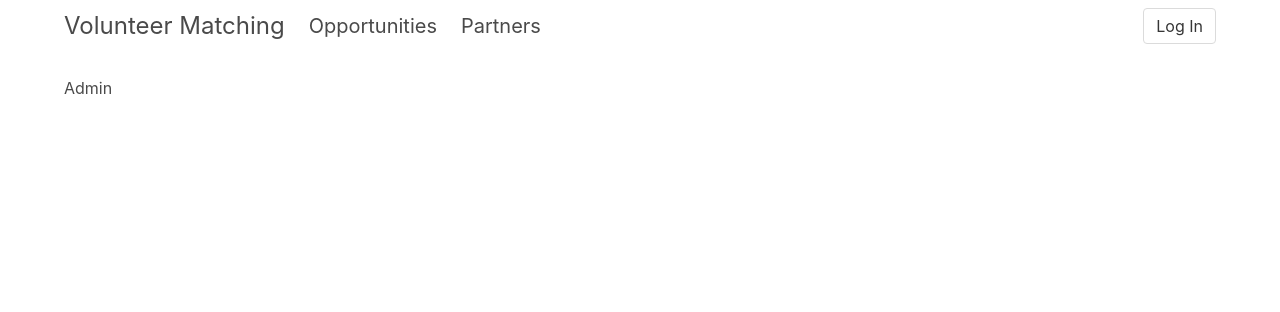
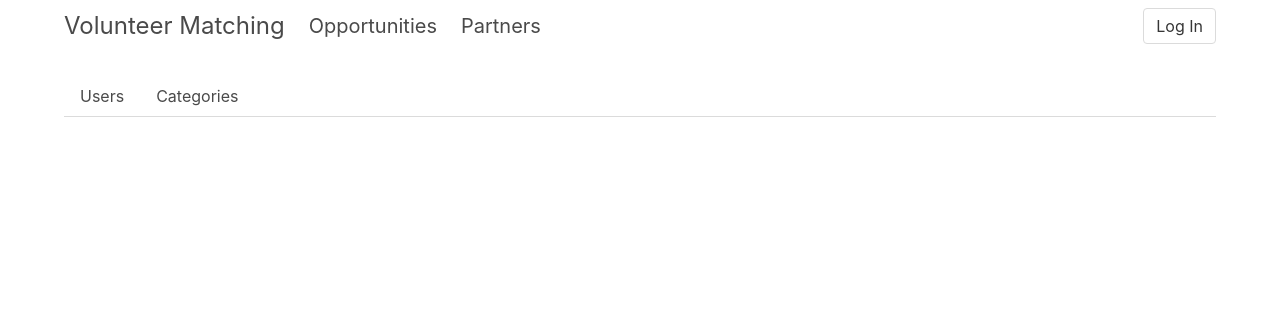
Before and after one commit to CodeForFoco/volunteercore, a Flask app: template volunteermatching/templates/admin.html in a window 1280 px wide. Shown: the top 312 px of the page. Run offline with Flask 2, Linux system fonts and the light colour scheme; the template is opened without the code that fills it: most values are stand-ins (such as "Sample title", 1, 10 or a date in 2020); some libraries are stand-ins or nearby versions.

Commit message:
Add tab links to the admin page

```diff
--- a/volunteermatching/templates/admin.html
+++ b/volunteermatching/templates/admin.html
@@ -1,7 +1,12 @@
 {% extends 'base.html' %}
 
 {% block content %}
-<h1>Admin</h1>
+<div class="tabs">
+  <ul>
+    <li><a href="{{ url_for('users') }}">Users</a></li>
+    <li><a href="{{ url_for('admin_categories') }}">Categories</a></li>
+  </ul>
+</div>
 
 {% block admin %}
 {% endblock %}
```
